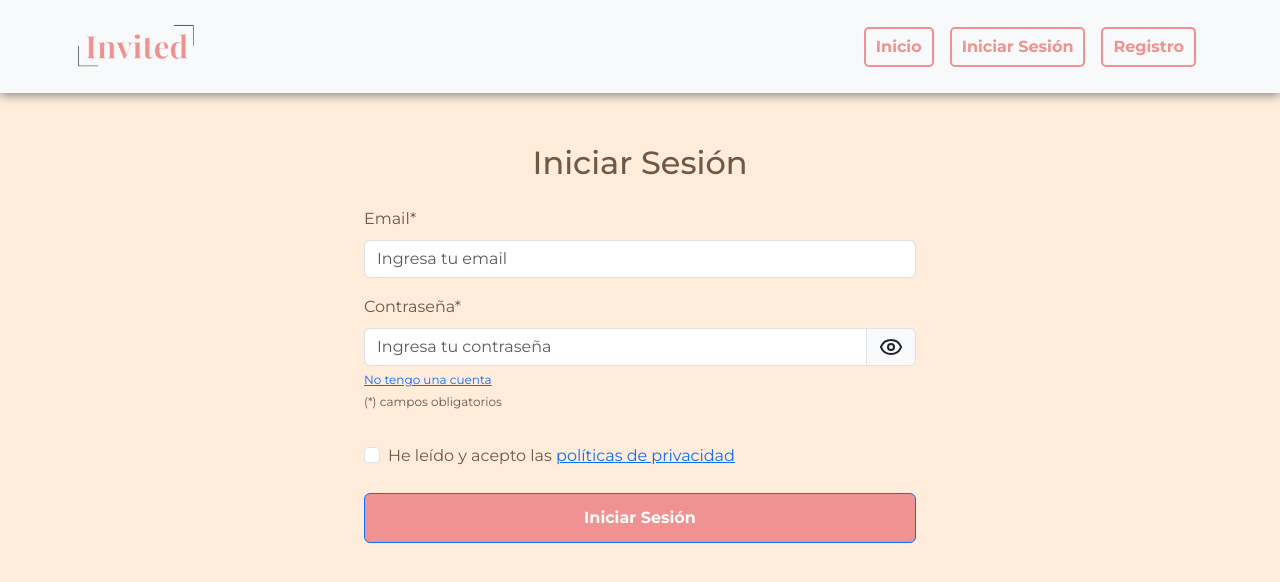
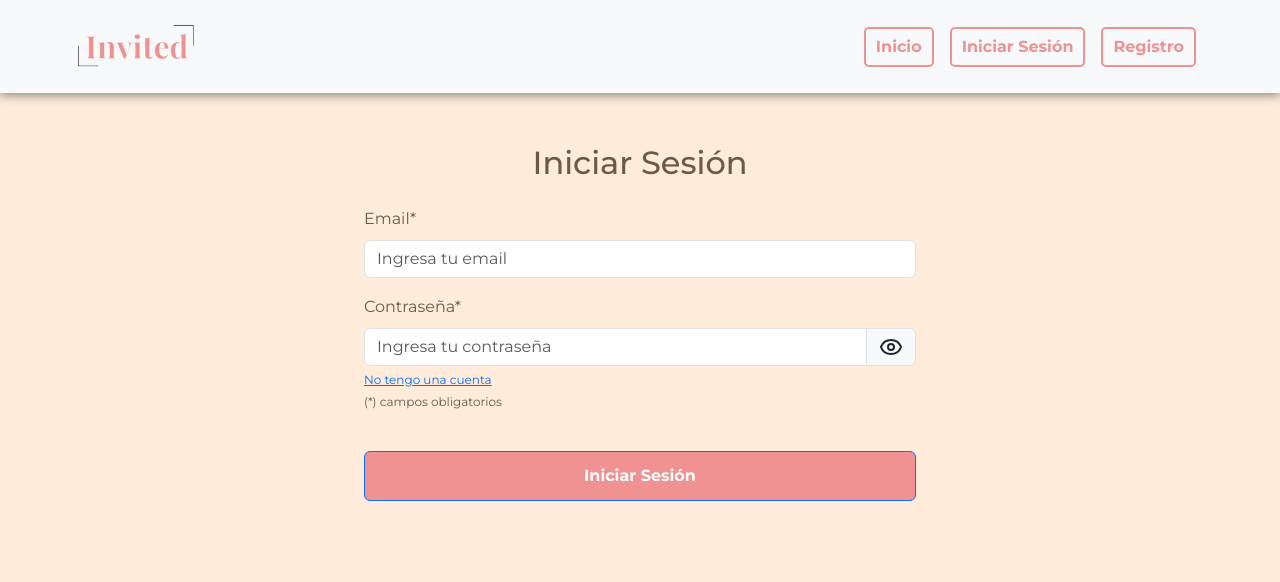
Before and after one commit to APAInsular/invited-front, a React (Create React App) app: page /login in a window 1280 px wide. Shown: the top 582 px of the page. Built offline with nearby package versions, Linux system fonts and the light colour scheme; no server answers; a web font is replaced by a local one.

Commit message:
cambio logib

```diff
--- a/src/pages/LoginPartnerPage.jsx
+++ b/src/pages/LoginPartnerPage.jsx
@@ -10,8 +10,6 @@ const Login = () => {
   const { login } = useContext(AuthContext);
 
   const [showPassword, setShowPassword] = useState(false);
-
-  const [acceptedTerms, setAcceptedTerms] = useState(false);
 
   const [formData, setFormData] = useState({
     email: '',
@@ -100,23 +98,6 @@ const Login = () => {
               </Col>
             </Row>
 
-            <Row>
-              <Col>
-                <Form.Group controlId="terms" className="mt-3 d-flex align-items-center">
-                  <Form.Check
-                    type="checkbox"
-                    className="me-2"
-                    checked={acceptedTerms}
-                    onChange={() => setAcceptedTerms(!acceptedTerms)}
-                    required
-                  />
-                  <Form.Label className="m-0">
-                    He leído y acepto las <a href="/politica-de-privacidad" target="_blank">políticas de privacidad</a>
-                  </Form.Label>
-                </Form.Group>
-              </Col>
-            </Row>
-
             <Button variant="primary" type="submit" className="mt-4 w-100">
               Iniciar Sesión
             </Button>
```
